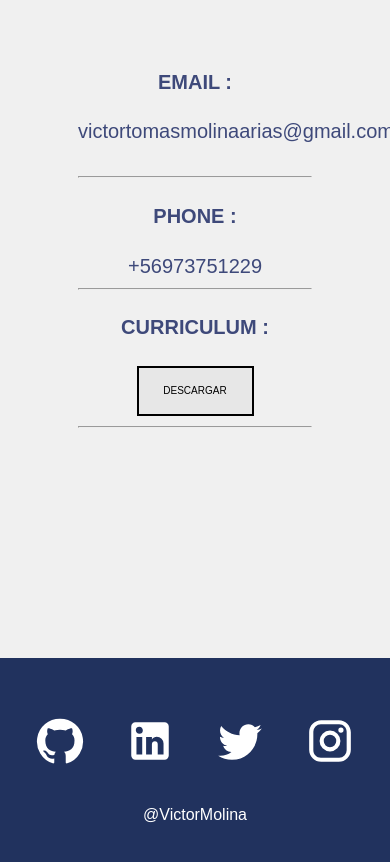
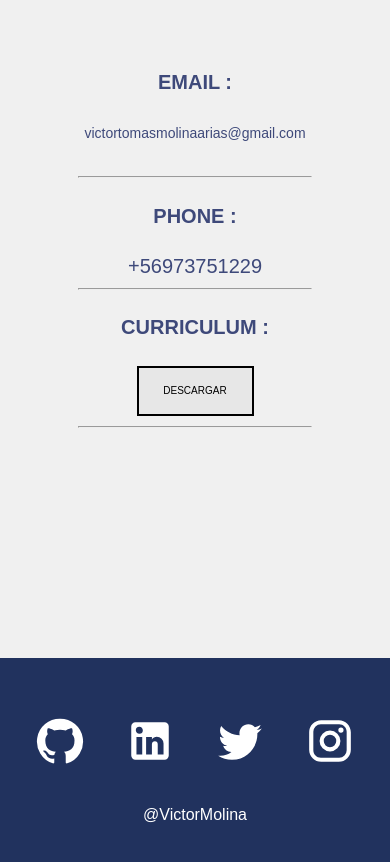
Before and after one commit to tomasmolinaarias/NewPortafolio, a React (Create React App) app: page / in a window 390 px wide. Shown: the part 1440-2302 px from the top of the page. Built offline with nearby package versions, Linux system fonts and the light colour scheme.

Commit message:
responsive

```diff
--- a/src/Style/Home.css
+++ b/src/Style/Home.css
@@ -113,6 +113,9 @@
   .contacto h2 {
     font-size: 30px;
   }
+  #correo {
+    font-size: 70%;
+  }
 }
 .btn {
   background-color: #e7e7e7;
--- a/src/pages/Home.jsx
+++ b/src/pages/Home.jsx
@@ -44,18 +44,18 @@ export const Home = () => {
       <div className="contacto">
         <h2>CONTACTO</h2>
         <ol className="list">
-          <li className="item">
+          <li className="item2">
             <h4> EMAIL :</h4>
-            <span>victortomasmolinaarias@gmail.com</span>
+            <span id="correo">victortomasmolinaarias@gmail.com</span>
           </li>
           <br />
           <hr />
-          <li className="item">
+          <li className="item2">
             <h4>PHONE :</h4>
             <span>+56973751229</span>
           </li>
           <hr />
-          <li className="item">
+          <li className="item2">
             <h4>CURRICULUM :</h4>
 
             <a href={cv} download>
```
Also changed, not shown: 1 other file (tests, documents, lock files or other folders).
